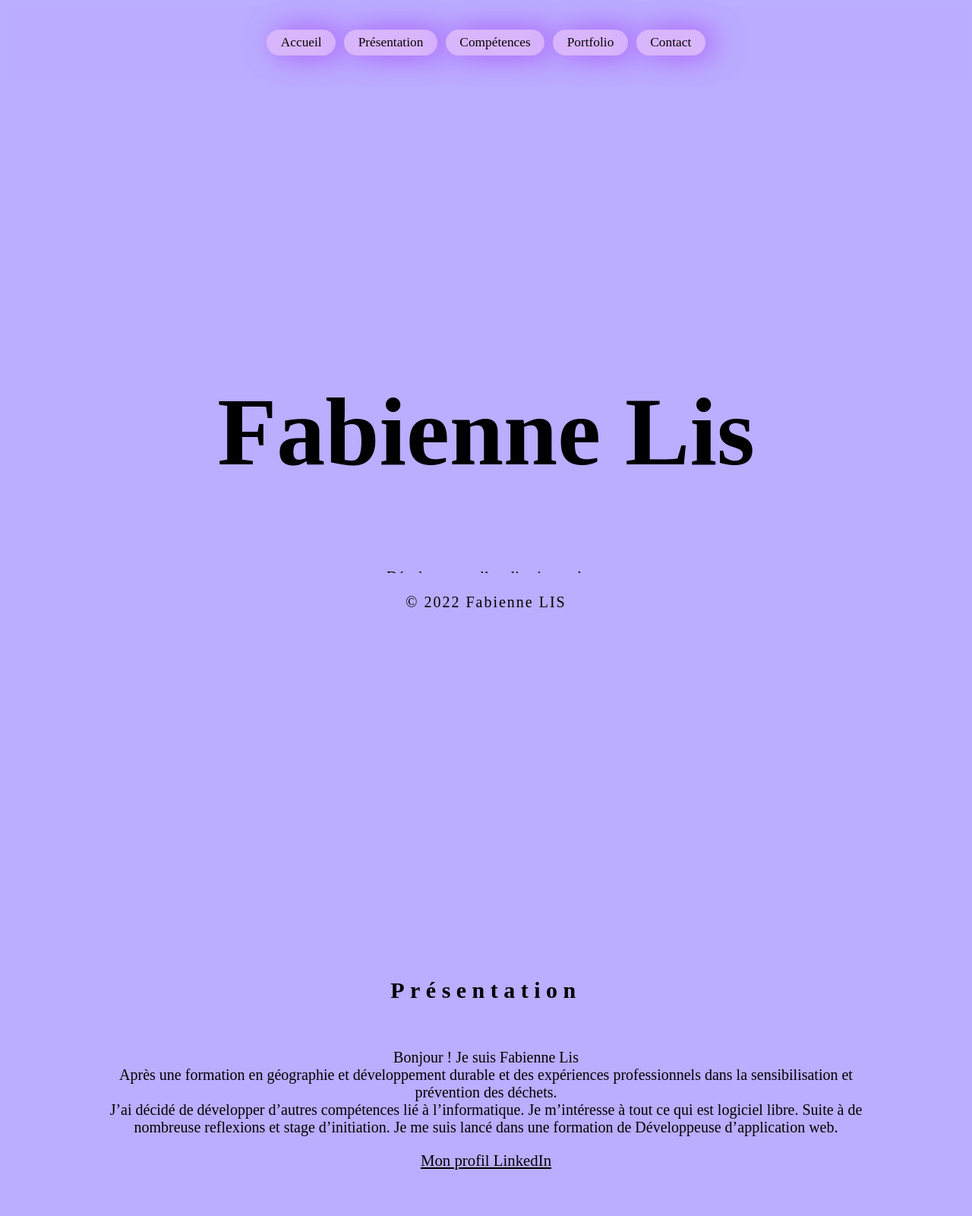
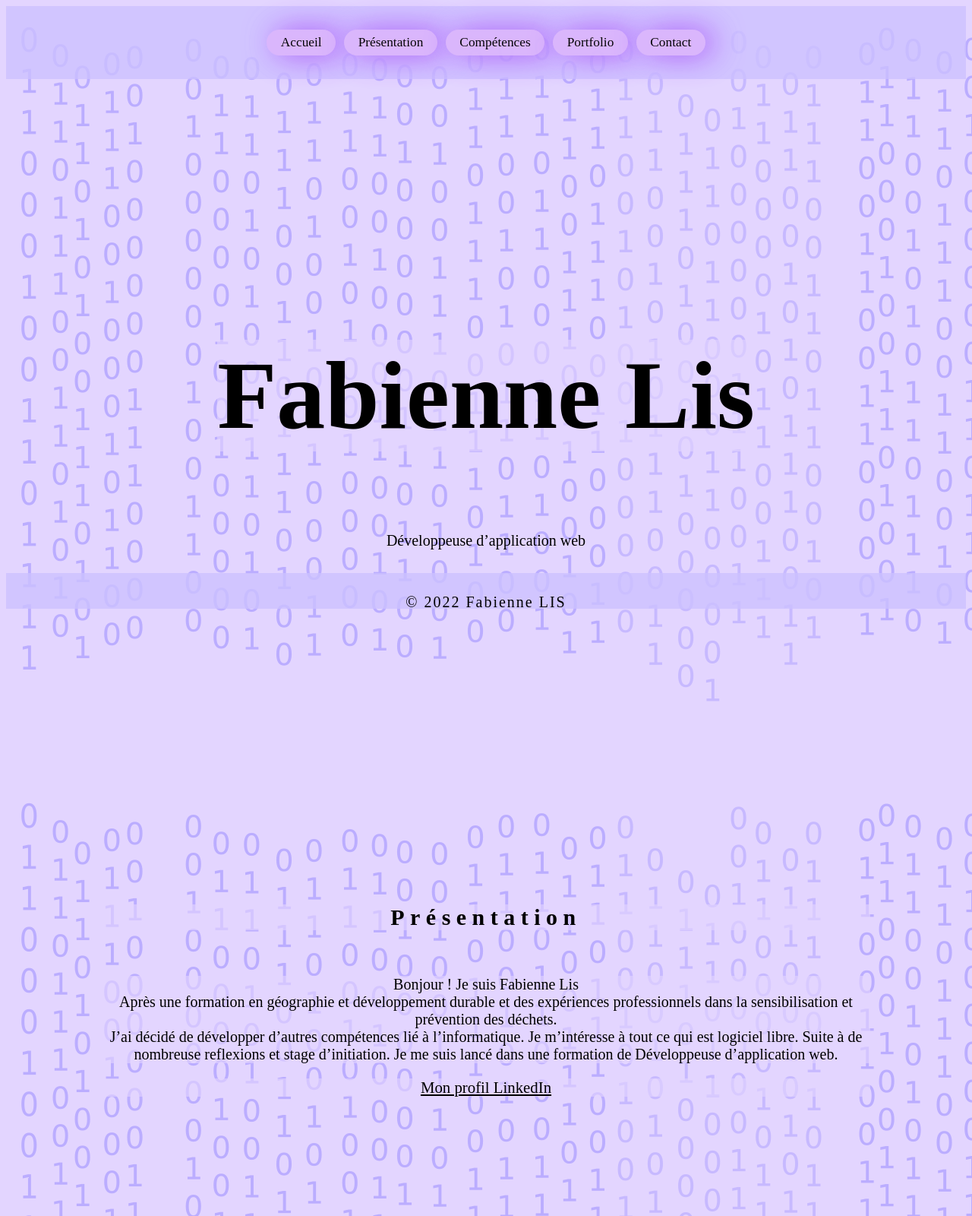
Before and after one commit to FabienneLIS/portfolio, a plain HTML site: page index.html in a window 1280 px wide. Shown: the top 1600 px of the page at 76% size. Drawn offline with Linux system fonts and the light colour scheme.

Commit message:
Add files via upload

```diff
--- a/css-sass/style.scss
+++ b/css-sass/style.scss
@@ -2,10 +2,11 @@
 
 //colors
 
-$color-primary : #BBADFF;
+$color-primary : rgb(187, 173, 255);
 $color-secondary : #DAB6FC;
 $color-tercery : #B5446E;
-$color-items : #011627;
+$color-back : rgb(228, 214, 255, 0.6);
+$color-back-section : lighten(rgb(187, 173, 255, 0.8), 4);
 $color-font : #000000;
 
 //font
@@ -17,7 +18,8 @@ $font-text : 'Libre Baskerville', 'Times New Roman';
 
 //body
 body {
-background-color: $color-primary;
+background-image: url(../media/code\ binaire.png);
+background-attachment: fixed;
 font-family: $font-text;
 padding: 0%;
 @include max-only {
@@ -78,7 +80,7 @@ nav {
     width: 100%;
     position: sticky;
     top: 0%;
-    background-color: $color-primary;
+    background-color: $color-back-section;
     z-index: 3;
     opacity: 0.98;
     @include mobile-only {
@@ -162,7 +164,7 @@ nav {
 header
   {
     background-size: cover;
-    height: 100vh;
+    height: 88vh;
 	display: flex;
 	align-items: center;
 	justify-content: center;
@@ -174,6 +176,7 @@ header
 
   header h1 {
     font-size: 8em;
+    background-color: $color-back;
     @include tablette-only {
         font-size: 4em;
     }
@@ -190,15 +193,19 @@ header
     margin-right: auto;
     width: 80%;
     height: 100vh;
+
 }
     .about h2 {
         text-align: center;
+        background-color: $color-back;
     }
     .about p {
         text-align: center;
+        background-color: $color-back;
     }
     .about-a {
     text-align: center;
+    background-color: $color-back;
     }
 
 .wrapper {
@@ -233,11 +240,16 @@ header
     }
 }
 
+.skills h2 {
+    background-color: $color-back;
+}
+
 .skills-content {
     display: flex;
     flex-direction: row;
     width: 80%;
     box-shadow: 10px 0px 40px darken($color-secondary, 20);
+    background-color: $color-back;
     @include mobile-only {
         display: flex;
         flex-direction: column;
@@ -385,7 +397,7 @@ header
 
 //footer
 footer {
-    background-color: $color-primary;
+    background-color: $color-back-section;
     height: 5vh;
     width: 100%;
     letter-spacing: 2px;
```
Also changed, not shown: index.html (+0 -2 lines), css-sass/style.css, media/code binaire.png (added), media/dessin.svg (added), media/fondbinaire.png (added), 1 other file.
